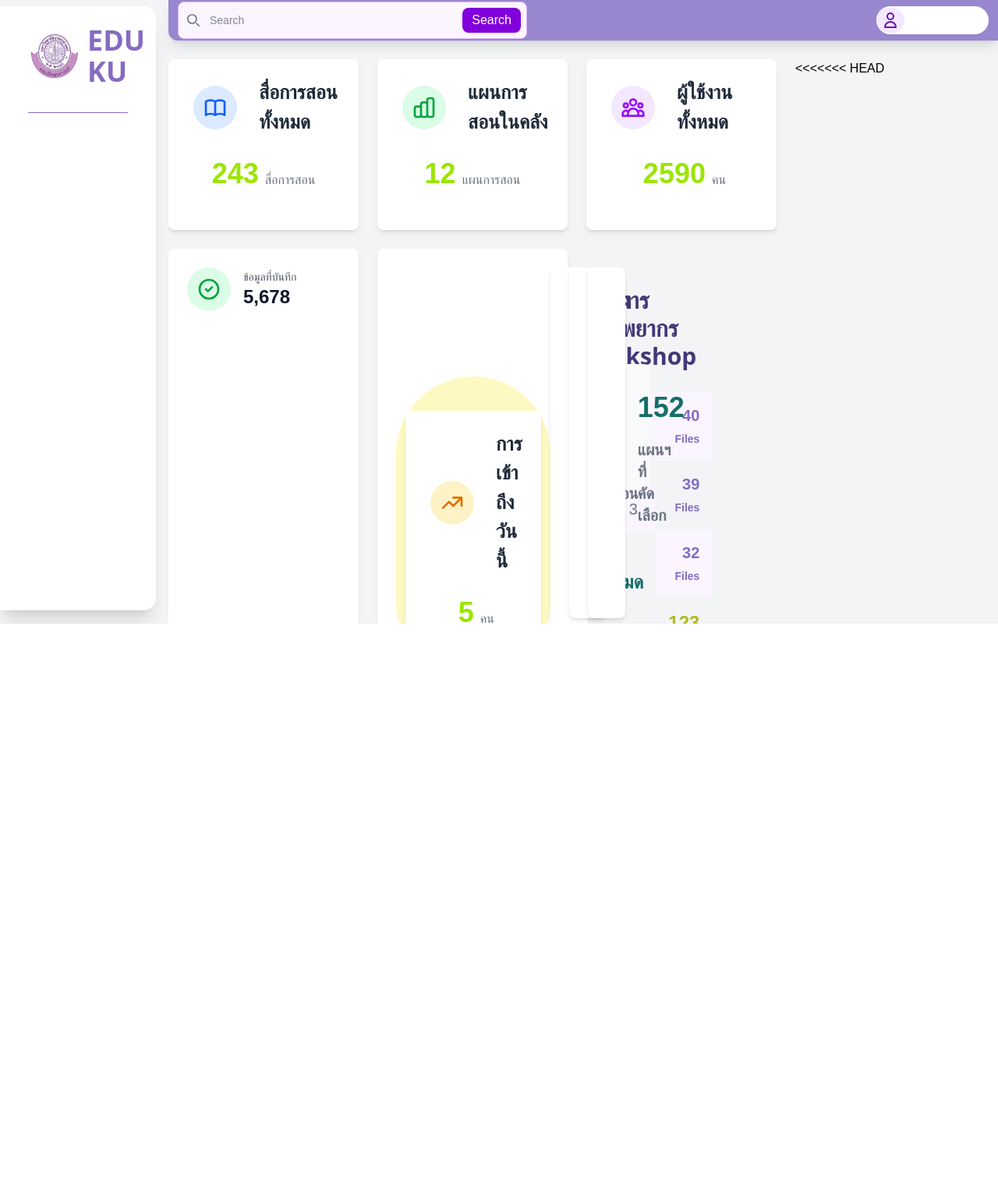
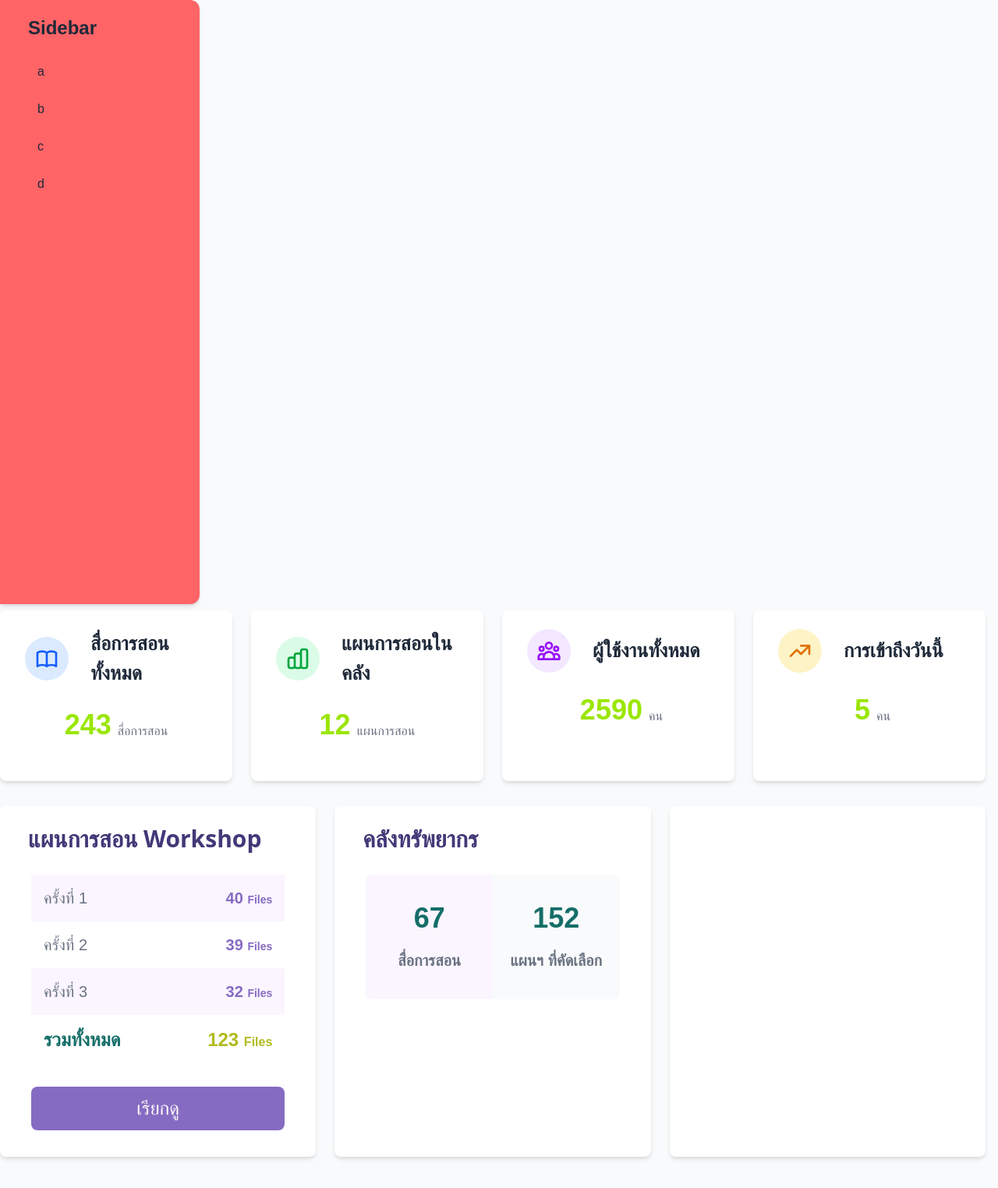
Before and after one commit to S-Sarayoot/MVP1-PEES-EDUKU, a PHP site: page /admin/dashboard_admin.php in a window 1280 px wide. Shown: the whole page at 78% size. Before the commit the page ends 800 px from the top, so only its background shows below. Run offline with PHP 8.4, Linux system fonts and the light colour scheme; some web fonts are replaced.

Commit message:
🎉 init(component): sidebar
made a sidebar

```diff
--- a/admin/dashboard_admin.php
+++ b/admin/dashboard_admin.php
@@ -15,10 +15,9 @@
     <title>EDU KU - Dashboard</title>
 </head>
 
-<body class="bg-gray-100 ">
-    <div class="grid grid-cols-12 grid-rows-10 md:grid-rows-12 gap-4 max-h-screen overflow-y-auto ">
-        <!-- Navigation -->
-        <?php include_once('../component/sidebar.php') ?>
+<body class="bg-gray-50">
+    <!-- Navigation -->
+    <?php include_once('../component/sidebar.php') ?>
 
         <!-- Main Content -->
         <div
@@ -81,35 +80,11 @@
                         <p class="text-lg lg:text-base text-gray-500 ">คน</p>
                     </span>
                 </div>
-<<<<<<< HEAD
-
-                <div class="bg-white rounded-lg shadow-md p-6">
-                    <div class="flex items-center">
-                        <div class="p-3 rounded-full bg-green-100 text-green-600">
-                            <svg class="w-8 h-8" fill="none" stroke="currentColor" viewBox="0 0 24 24">
-                                <path stroke-linecap="round" stroke-linejoin="round" stroke-width="2"
-                                    d="M9 12l2 2 4-4m6 2a9 9 0 11-18 0 9 9 0 0118 0z"></path>
-                            </svg>
-                        </div>
-                        <div class="ml-4">
-                            <p class="text-sm font-medium text-gray-600">ข้อมูลที่บันทึก</p>
-                            <p class="text-2xl font-semibold text-gray-900">5,678</p>
-                        </div>
-                    </div>
-                    <!--  -->
-                </div>
-
-                <div class="bg-white rounded-lg shadow-md p-6">
-                    <div class="flex items-center">
-                        <div class="p-3 rounded-full bg-yellow-100 text-yellow-600">
-                            <svg class="w-8 h-8" fill="none" stroke="currentColor" viewBox="0 0 24 24">
-=======
                 <!--  -->
                 <div class="bg-white rounded-lg shadow-md p-6 hover:shadow-lg transition-shadow h-full w-full">
                     <div class="flex text-wrap items-center">
                         <div class="ml-2 p-3 rounded-full bg-amber-100 text-amber-600">
                             <svg class="size-8" fill="none" stroke="currentColor" viewBox="0 0 24 24">
->>>>>>> 5354399 (✨ feat(page): dashborad admin)
                                 <path stroke-linecap="round" stroke-linejoin="round" stroke-width="2"
                                     d="M13 7h8m0 0v8m0-8l-8 8-4-4-6 6"></path>
                             </svg>
--- a/component/sidebar.php
+++ b/component/sidebar.php
@@ -1,64 +1,35 @@
-<!-- for mobile size -->
-<div class="bg-white w-full h-14 fixed top-0 left-0 md:hidden">
-    <button id="openSidebar" class="md:hidden py-3 px-4 text-xl font-bold text-[#866BC2]">☰</button>
-</div>
-
+<button id="openSidebar" class="sm:hidden py-3 px-4 text-xl font-bold fixed top-2 left-2 z-50">☰</button>
 <div id="sidebar"
-    class="fixed md:static row-span-10 md:row-span-12 md:row-span-10 md:col-span-3 xl:col-span-2 top-0 left-0 md:mt-2 h-screen max-w-[300px] px-4 bg-white flex flex-col transition-transform duration-300 -translate-x-full md:translate-x-0 md:h-[calc(100vh-25px)] md:max-w-[300px] rounded-r-2xl text-gray-800 shadow-xl z-40 ">
-    <div class="flex items-center py-3 font-semibold text-lg mb-5 mt-3">
-        <button id="openSidebar2" class="md:hidden px-2 text-xl font-bold text-[#866BC2]">☰</button>
-        <img src="../image/logo.png" alt="Logo" class="h-10 w-11 md:h-12 md:w-13 xl:h-14 xl:w-15 ms-6">
-        <h1 class="text-2xl md:text-3xl xl:text-4xl ps-2 xl:ps-3 font-bold font-sans antialiased text-[#866BC2]">EDU KU
-        </h1>
+    class="fixed top-0 left-0 max-sm:pt-10 h-screen w-64 px-4 bg-red-400 flex flex-col transition-transform duration-300 -translate-x-full sm:translate-x-0 sm:static sm:h-[calc(100vh-25px)] sm:max-w-[300px] rounded-r-xl text-gray-800 shadow-lg z-40 shadow-md">
+    <div class="p-5 font-semibold text-lg">
+        <h1 class="text-2xl font-bold">Sidebar</h1>
     </div>
-    <hr class="border-[#866BC2] mb-4 mx-5">
-    <nav class="flex-1 overflow-y-auto w-full">
-        <ul id="nav-data" class="space-y-4 px-2 max-md:w-60 md:text-base lg:text-lg xl:text-xl text-gray-700">
-
+    <nav class="flex-1 overflow-y-auto min-w-[300px] px-4 ">
+        <ul class="space-y-2">
+            <li>
+                <a href="#" class="flex items-center px-4 py-2 rounded hover:bg-gray-100">a</a>
+            </li>
+            <li>
+                <a href="#" class="flex items-center px-4 py-2 rounded hover:bg-gray-100">b</a>
+            </li>
+            <li>
+                <a href="#" class="flex items-center px-4 py-2 rounded hover:bg-gray-100">c</a>
+            </li>
+            <li>
+                <a href="#" class="flex items-center px-4 py-2 rounded hover:bg-gray-100">d</a>
+            </li>
         </ul>
     </nav>
-</div>
-<!-- for desktop size -->
-<div
-    class="flex justify-between items-center md:col-span-9 xl:col-span-10 row-span-1 bg-[#9886CE] w-full h-full rounded-bl-xl shadow-lg max-md:hidden ">
-    <form class="max-w-md ms-3">
-        <div class="flex items-center relative">
-            <div class="absolute inset-y-0 start-0 flex items-center ps-3 pointer-events-none">
-                <svg class="w-4 h-4 text-gray-500 " fill="none" viewBox="0 0 20 20">
-                    <path stroke="currentColor" stroke-linecap="round" stroke-linejoin="round" stroke-width="2"
-                        d="m19 19-4-4m0-7A7 7 0 1 1 1 8a7 7 0 0 1 14 0Z" />
-                </svg>
-            </div>
-            <input type="search" id="search"
-                class="block w-sm lg:w-md h-12 p-2 ps-10 text-sm text-gray-900 border border-purple-300 rounded-lg bg-purple-50 focus:ring-purple-500 focus:border-purple-500"
-                placeholder="Search" required />
-            <button type="submit"
-                class="absolute right-2 text-white bg-purple-700 hover:bg-purple-800 focus:ring-4 focus:outline-none focus:ring-white font-medium rounded-lg text-base lg:text-base px-2 py-1 lg:px-3 ">Search</button>
-        </div>
-    </form>
-    <div class="flex items-center bg-white rounded-full w-36 h-9 mr-3">
-        <div class="bg-purple-100 text-purple-800 rounded-full py-1 px-1.5">
-            <svg class="size-6" fill="none" stroke="currentColor" viewBox="0 0 24 24">
-                <path stroke-linecap="round" stroke-linejoin="round" stroke-width="2"
-                    d="M16 7a4 4 0 11-8 0 4 4 0 018 0zM12 14a7 7 0 00-7 7h14a7 7 0 00-7-7z"></path>
-            </svg>
-        </div>
-        <p id="nameuser" class="grow text-center text-base text-purple-800 font-semibold"></p>
-    </div>
-
 </div>
 <script>
     window.onload = function () {
         const openSidebar = document.getElementById('openSidebar');
-        const openSidebar2 = document.getElementById('openSidebar2');
         const sidebar = document.getElementById('sidebar');
-        [openSidebar, openSidebar2].forEach(btn => {
-            if (btn && sidebar) {
-                btn.onclick = function () {
-                    sidebar.classList.toggle('translate-x-0');
-                    sidebar.classList.toggle('-translate-x-full');
-                };
-            }
-        });
+        if (openSidebar && sidebar) {
+            openSidebar.onclick = function () {
+                sidebar.classList.toggle('translate-x-0');
+                sidebar.classList.toggle('-translate-x-full');
+            };
+        }
     };
 </script>
```
